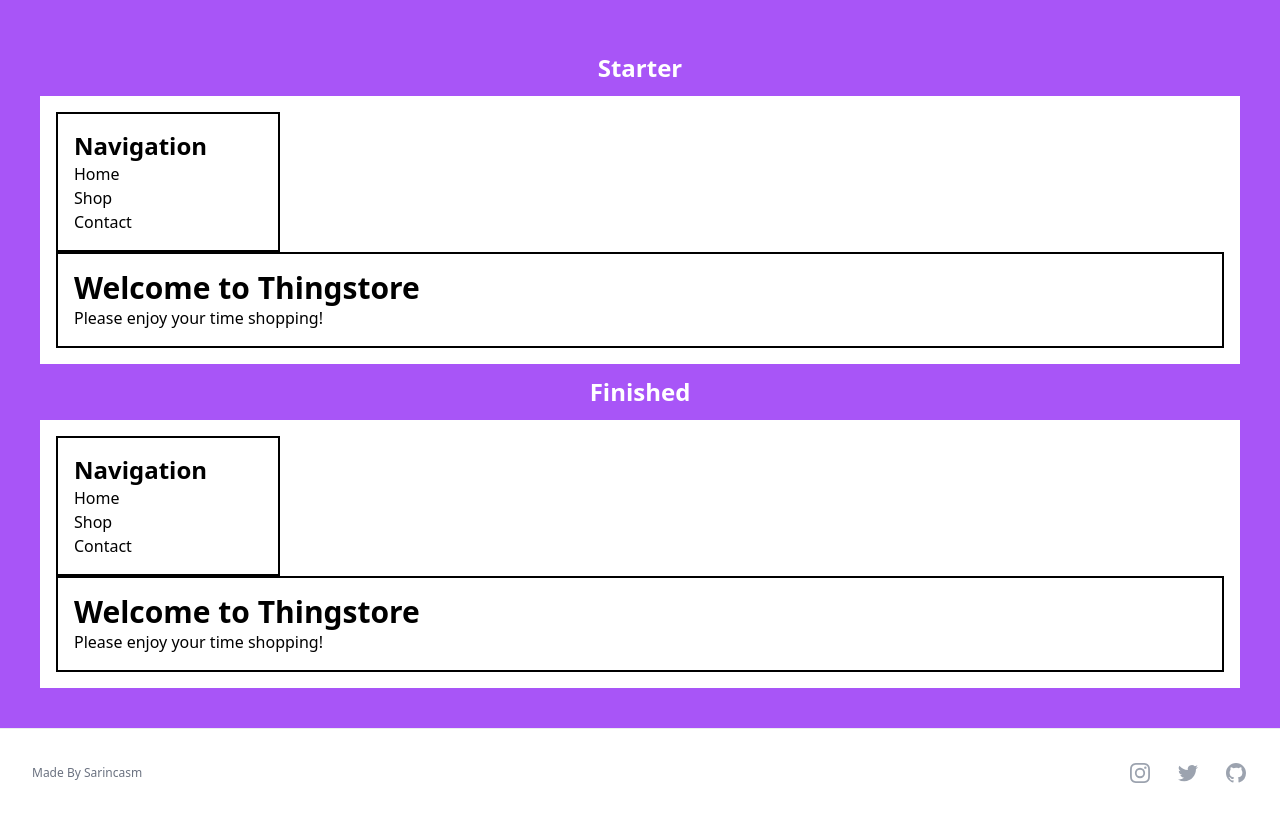
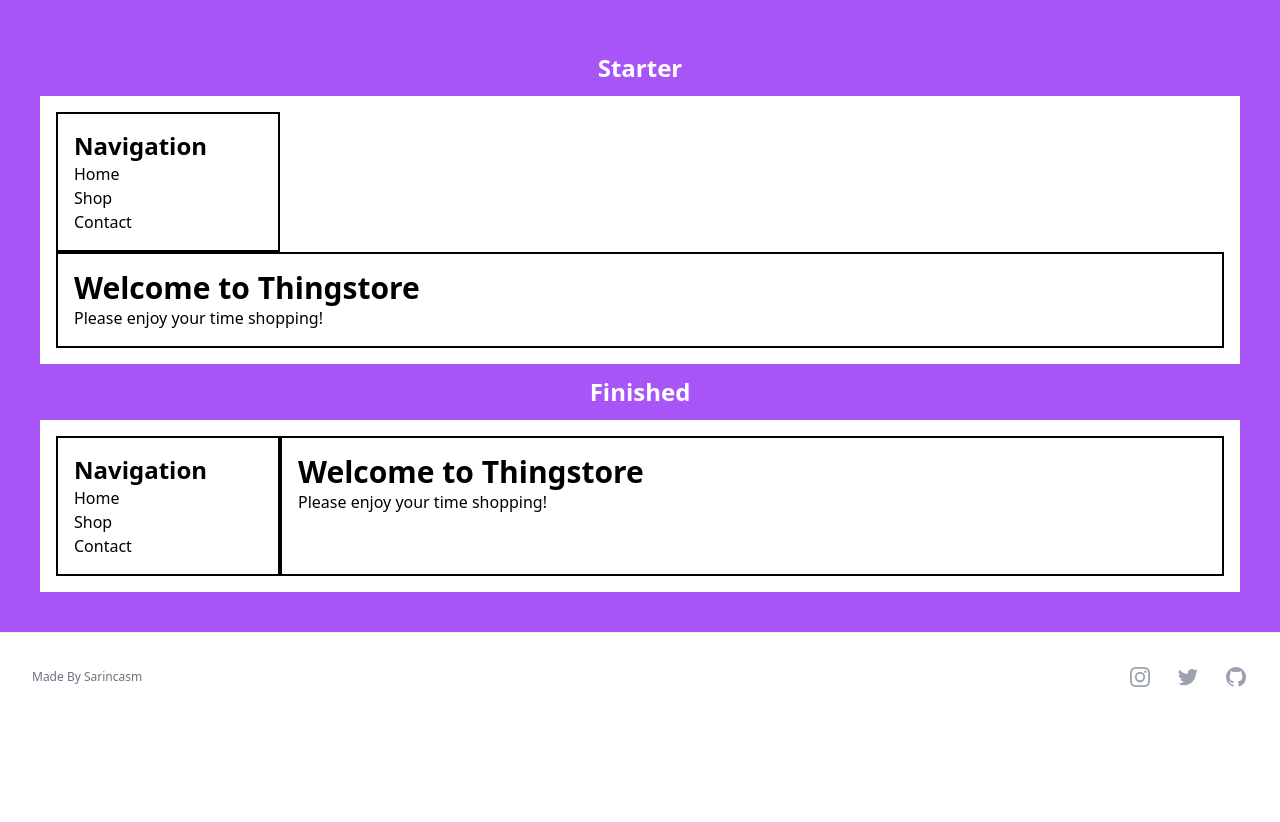
Before and after one commit to sarincasm/jar-of-dirt, a Next.js app in the folder style/css-fundamentals/: page /flexbox/growing-shrinking/sidebar in a window 1280 px wide. Shown: the top 822 px of the page. After the commit the page ends 800 px from the top, so only its background shows below. Built offline with nearby package versions, Linux system fonts and the light colour scheme.

Commit message:
CSS Fundamentals Flexbox - Growing and Shrinking Done: Sidebar

```diff
--- a/style/css-fundamentals/app/flexbox/growing-shrinking/sidebar/page.tsx
+++ b/style/css-fundamentals/app/flexbox/growing-shrinking/sidebar/page.tsx
@@ -19,7 +19,7 @@ function renderStarter() {
 
 function renderDone() {
 	return (
-		<section className="p-4 bg-white">
+		<section className="p-4 bg-white flex">
 			<nav className="w-56 p-4 border-2 border-solid border-black">
 				<h2 className="text-2xl font-bold">Navigation</h2>
 				<ul>
@@ -28,7 +28,7 @@ function renderDone() {
 					<li>Contact</li>
 				</ul>
 			</nav>
-			<main className="p-4 border-2 border-solid border-black">
+			<main className="p-4 border-2 border-solid border-black grow">
 				<h1 className="text-3xl font-bold">Welcome to Thingstore</h1>
 				<p>Please enjoy your time shopping!</p>
 			</main>
```
